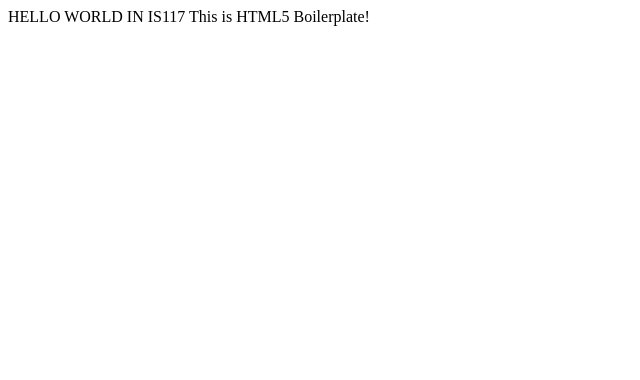
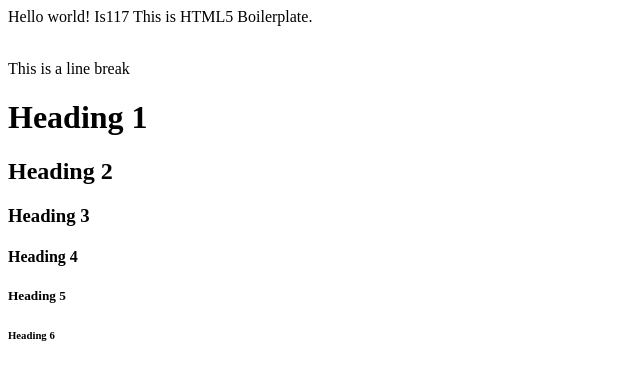
Before and after one commit to ahh9/Project1, a plain HTML site: page is117/index.html in a window 1280 px wide. Shown: the whole page, without its empty margins (0-640 px from the left). Drawn offline with Linux system fonts and the light colour scheme.

Commit message:
Added Headers

```diff
--- a/is117/index.html
+++ b/is117/index.html
@@ -1 +1,8 @@
-HELLO WORLD IN IS117 This is HTML5 Boilerplate!
+<p>Hello world! Is117 This is HTML5 Boilerplate.</p>
+	<br>This is a line break</br>
+        <h1>Heading 1</h1>
+	<h2>Heading 2</h2>
+	<h3>Heading 3</h3>
+	<h4>Heading 4</h4>
+	<h5>Heading 5</h5>
+	<h6>Heading 6</h6>
```
